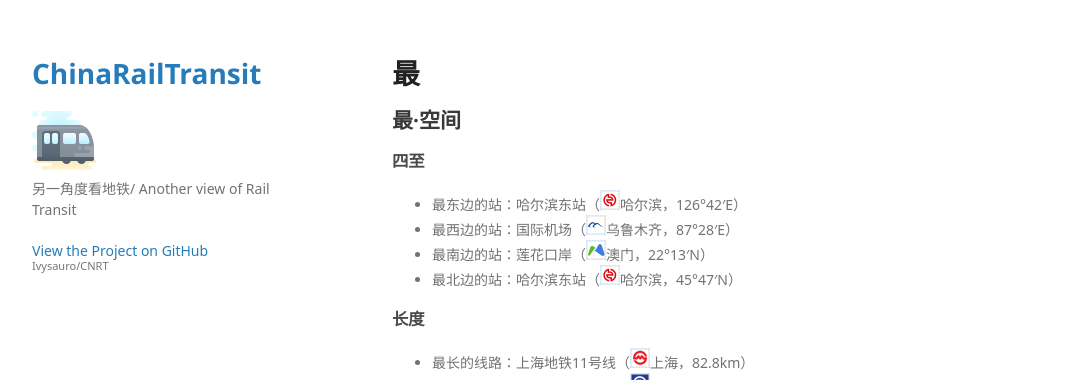
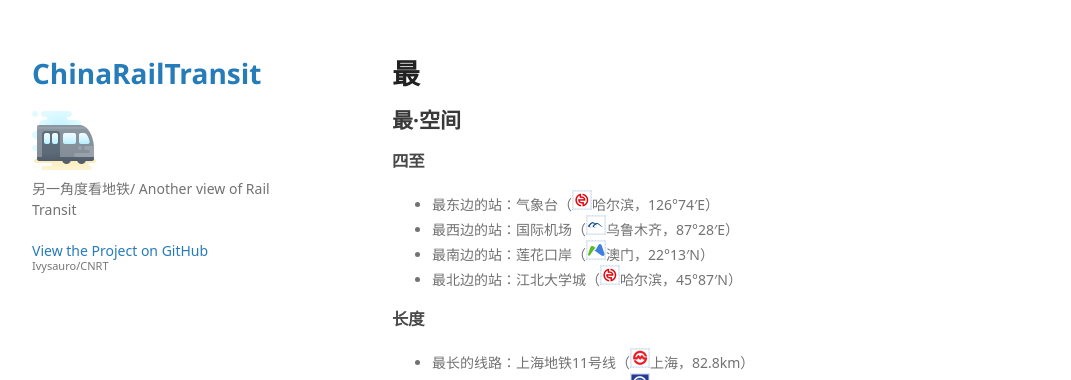
Before and after one commit to Ivysauro/CNRT, a Jekyll site: the page built from data/zui.md, in a window 1280 px wide. Shown: the top 380 px of the page, without its empty margins (178-1249 px from the left). Built offline with Jekyll 4.4.1, drawn with Linux system fonts in a browser that asks for light colours; some web fonts are replaced; our own code applies the rules of GitHub Pages for plain Markdown files; a script that is not in the unit is left out.

Commit message:
🍊更新四至

```diff
--- a/data/zui.md
+++ b/data/zui.md
@@ -3,10 +3,10 @@
 ## 最·空间
 
 ### 四至
-- 最东边的站：哈尔滨东站（<img src="https://raw.githubusercontent.com/Ivysauro/CNRT/master/images/city/hrb.gif" width="20" hegiht="20"/>哈尔滨，126°42′E）
+- 最东边的站：气象台（<img src="https://raw.githubusercontent.com/Ivysauro/CNRT/master/images/city/hrb.gif" width="20" hegiht="20"/>哈尔滨，126°74′E）
 - 最西边的站：国际机场（<img src="https://raw.githubusercontent.com/Ivysauro/CNRT/master/images/city/wlmq.gif" width="20" hegiht="20"/>乌鲁木齐，87°28′E）
 - 最南边的站：莲花口岸（<img src="https://raw.githubusercontent.com/Ivysauro/CNRT/master/images/city/mo.gif" width="20" hegiht="20"/>澳门，22°13′N）
-- 最北边的站：哈尔滨东站（<img src="https://raw.githubusercontent.com/Ivysauro/CNRT/master/images/city/hrb.gif" width="20" hegiht="20"/>哈尔滨，45°47′N）
+- 最北边的站：江北大学城（<img src="https://raw.githubusercontent.com/Ivysauro/CNRT/master/images/city/hrb.gif" width="20" hegiht="20"/>哈尔滨，45°87′N）
 
 ### 长度
 - 最长的线路：上海地铁11号线（<img src="https://raw.githubusercontent.com/Ivysauro/CNRT/master/images/city/sh.gif" width="20" hegiht="20"/>上海，82.8km）
```
